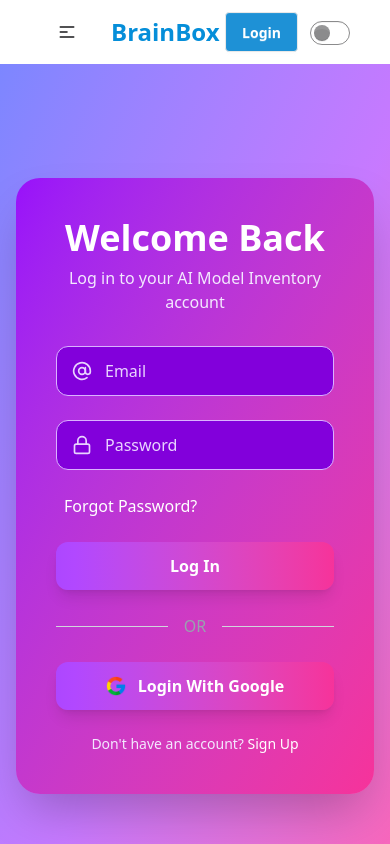
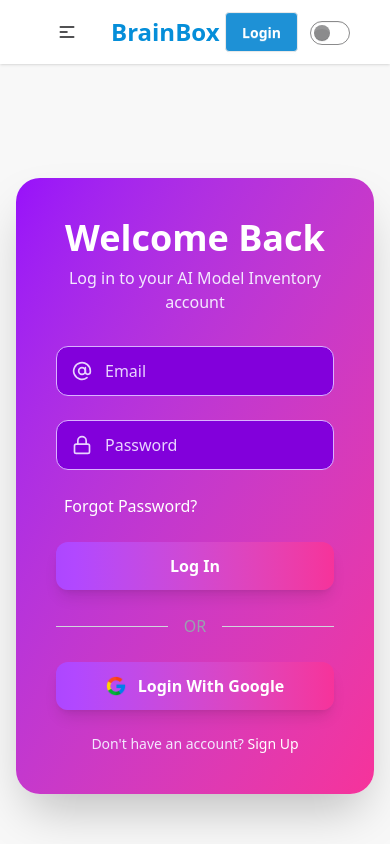
Before and after one commit to humayungit815/ai-model-inventory-client, a React (Vite) app: page /login in a window 390 px wide. Shown: the top 844 px of the page. Built offline with nearby package versions, Linux system fonts and the light colour scheme; no server answers.

Commit message:
responsive added

```diff
--- a/src/pages/Login.jsx
+++ b/src/pages/Login.jsx
@@ -44,7 +44,7 @@
 
 	return (
 		<div>
-			<div className="min-h-screen flex items-center justify-center bg-linear-to-br from-indigo-400 via-purple-400 to-pink-400 px-4">
+			<div className="min-h-screen flex items-center justify-center bg-linear-to-br from-base-400 via-base-400 to-base-400 px-4">
 				{/* Colorful Card */}
 				<div className="bg-linear-to-br from-purple-600 to-pink-500 rounded-3xl shadow-2xl max-w-lg w-full p-10 text-white">
 					{/* Header */}
--- a/src/pages/Register.jsx
+++ b/src/pages/Register.jsx
@@ -68,7 +68,7 @@
 
 	return (
 		<div>
-			<div className="min-h-screen flex items-center justify-center bg-gradient-to-br from-indigo-400 via-purple-400 to-pink-400 px-4">
+			<div className="min-h-screen flex items-center justify-center  px-4">
 				<div className="bg-gradient-to-br from-purple-600 to-pink-500 rounded-3xl shadow-2xl max-w-lg w-full p-10 text-white">
 					{/* Header */}
 					<div className="text-center mb-8">
```
